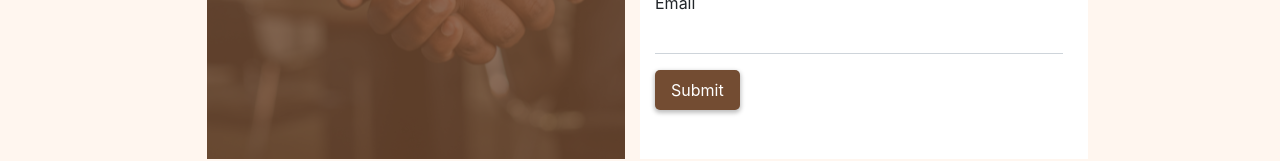
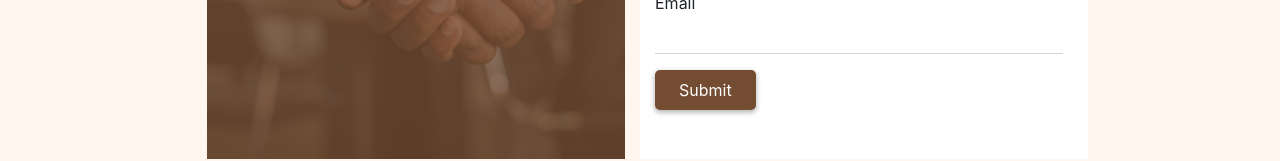
Before and after one commit to devstack-dev/filterland-sales-react, a React (Create React App) app: page / in a window 1280 px wide. Shown: the part 2371-2532 px from the top of the page. Built offline with nearby package versions, Linux system fonts and the light colour scheme.

Commit message:
more updates

```diff
--- a/src/components/LandingPage/LandingPage.scss
+++ b/src/components/LandingPage/LandingPage.scss
@@ -52,6 +52,7 @@
   /* background-color: #0062cc; */
    border-color: 0;
    box-shadow: 0px 2px 4px 1px rgba(0, 0, 0, 0.25);
+   background-color: 0;
 }
 .watch-demo {
   background: #F0C52C;
@@ -459,7 +460,7 @@ z-index: 100;
   }
   .section_content2 {
     background-color: white;
-    padding-top: 2em;
+    padding-top: 0em;
     padding-bottom: 2em;
     width: 100% !important;
     border-top: 1px solid #EAE0D9;
--- a/src/components/Modals/Modal.scss
+++ b/src/components/Modals/Modal.scss
@@ -49,7 +49,7 @@ text-align: left;
   box-shadow: 0px 2px 4px 1px rgba(0, 0, 0, 0.25);
   border-radius: 5px;
   border: 0;
-  padding: 0.5em 1em 0.5em 1em;
+  padding: 0.5em 1.5em 0.5em 1.5em;
 
 }
 .submit_btn:hover {
```
Also changed, not shown: 1 other file (tests, documents, lock files or other folders).
